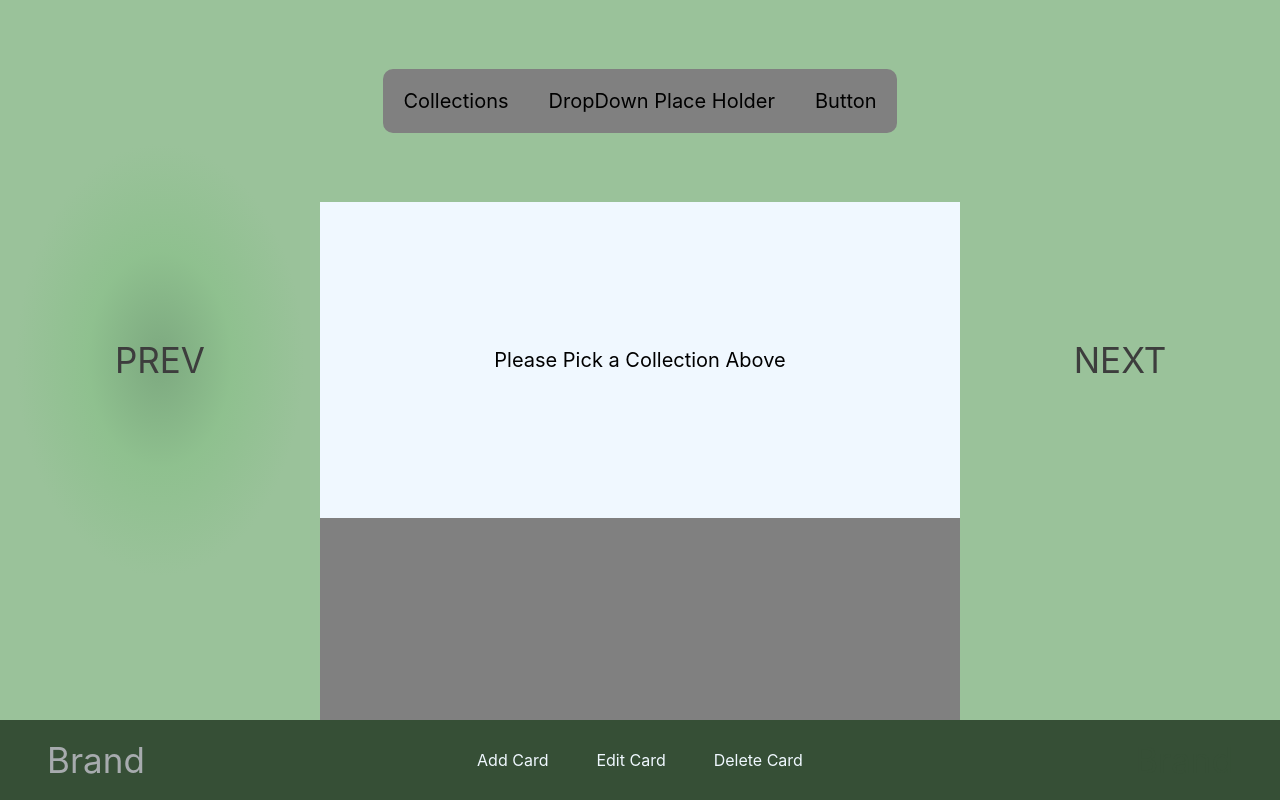
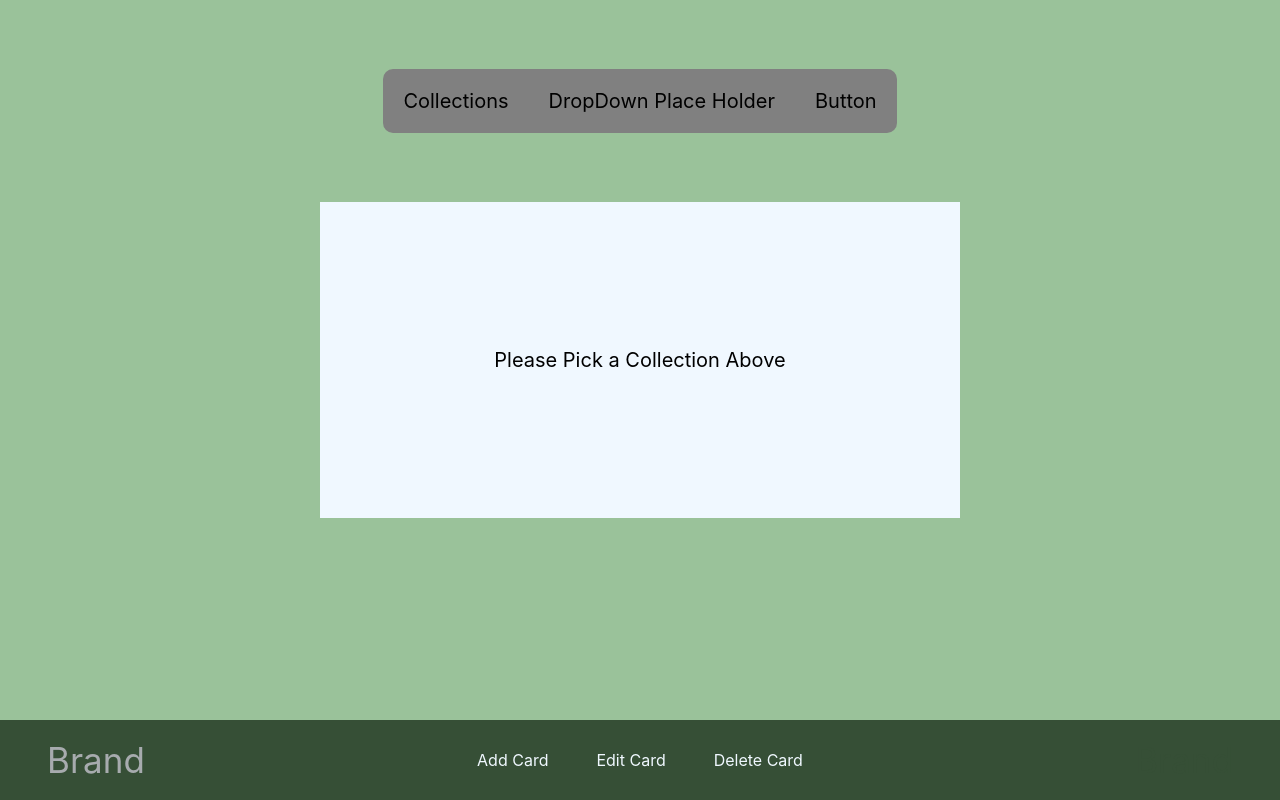
Before and after one commit to TinTooth/flashcardsFrontEnd, a React (Create React App) app: page / in a window 1280 px wide. Built offline with nearby package versions, Linux system fonts and the light colour scheme; no server answers.

Commit message:
removed changeCard + Added NextPrev Component + its functionality

```diff
--- a/src/App.css
+++ b/src/App.css
@@ -16,7 +16,7 @@
   font-size: 35px;
   cursor: pointer;
   height: 100%;
-  user-select: none;
+  /* user-select: none; */
 
 }
 
@@ -25,6 +25,6 @@
 }
 
 .center-container {
-  background-color: gray;
+  background-color: rgb(154, 194, 154);
   width: 50%;
 }
--- a/src/App.jsx
+++ b/src/App.jsx
@@ -5,6 +5,7 @@ import Footer from './Components/Footer/Footer';
 import CardNum from './Components/CardNum/CardNum';
 import CollectionBar from './Components/CollectionBar.jsx/CollectionBar';
 import Card from './Components/Card/Card';
+import NextPrev from './Components/NextPrev/NextPrev';
 
 function App() {
   const [collections,setCollections] = useState([]);
@@ -33,26 +34,34 @@ function App() {
       getFlashCards(collection.id);
   }
 
-  const changeCard = (mod) => {
-    if (flashCards.length){
-      let result = currentCard + mod;
-      if (result > flashCards.length){ setCurrentCard(0)}
-      else if ( result < 0 ){ setCurrentCard(flashCards.length)}
-      else { setCurrentCard(result)}
-    }
+  const upCardClick = () => {
+      let result = currentCard + 1;
+      if (result+1 > flashCards.length){setCurrentCard(0);}
+      else { setCurrentCard(result);}
   }
+
+  const downCardClick = () => {
+    let result = currentCard - 1;
+    let length = flashCards.length;
+    if ( result < 0 ){ setCurrentCard(length-1);}
+    else { setCurrentCard(result);}
+}
 
 
   return (
     <div>
       <div className='main-container'>
-        <div className="card-select" onClick = {changeCard(-1)}>PREV</div>
+        <NextPrev setCurrentCard={setCurrentCard}
+        flashCards = {flashCards} currentCard = {currentCard}
+        click = {downCardClick} text = 'PREV'></NextPrev>
         <div className='center-container'>
           <CollectionBar setCurrentSelections={setCurrentSelections} collections={collections}/>
           <Card flashCards={flashCards} currentCard={currentCard}/>
           <CardNum flashCards={flashCards} currentCard = {currentCard}/>
         </div>
-        <div className="card-select" onClick = {changeCard(1)}>NEXT</div>
+        <NextPrev setCurrentCard={setCurrentCard}
+          flashCards = {flashCards} currentCard = {currentCard}
+          click = {upCardClick} text = 'PREV'></NextPrev>
       </div>
       <Footer/>
     </div>
--- /dev/null
+++ b/src/Components/NextPrev/NextPrev.css
@@ -0,0 +1,26 @@
+.card-select {
+    display: flex;
+    align-items: center;
+    justify-content: center;
+    color: rgb(61, 61, 61);
+    width: 25%;
+    font-size: 35px;
+    cursor: pointer;
+    height: 100%;
+    user-select: none;
+
+  }
+.card-select-no-hover {
+    display: flex;
+    align-items: center;
+    justify-content: center;
+    color: rgb(61, 61, 61);
+    width: 25%;
+    height: 100%;
+    user-select: none;
+
+  }
+
+  .card-select:hover{
+    background-image: radial-gradient(45% 30% at center,rgba(21, 78, 33, 0.22),rgba(103, 187, 103, 0.22),rgb(154, 194, 154));
+  }
--- /dev/null
+++ b/src/Components/NextPrev/NextPrev.jsx
@@ -0,0 +1,23 @@
+import { Children } from "react";
+import './NextPrev.css';
+
+const NextPrev = ({setCurrentCard,flashCards,currentCard,click,text}) => {
+    const upCardClick = () => {
+        let result = currentCard + 1;
+        if (result+1 > flashCards.length){setCurrentCard(0);}
+        else { setCurrentCard(result);}
+    }
+
+    const downCardClick = () => {
+      let result = currentCard - 1;
+      let length = flashCards.length;
+      if ( result < 0 ){ setCurrentCard(length-1);}
+      else { setCurrentCard(result);}
+    }
+
+    return flashCards.length? (
+        <div className="card-select" onClick = {click}>{text}</div>
+     ):<div className="card-select-no-hover"></div>;
+}
+
+export default NextPrev;
```
